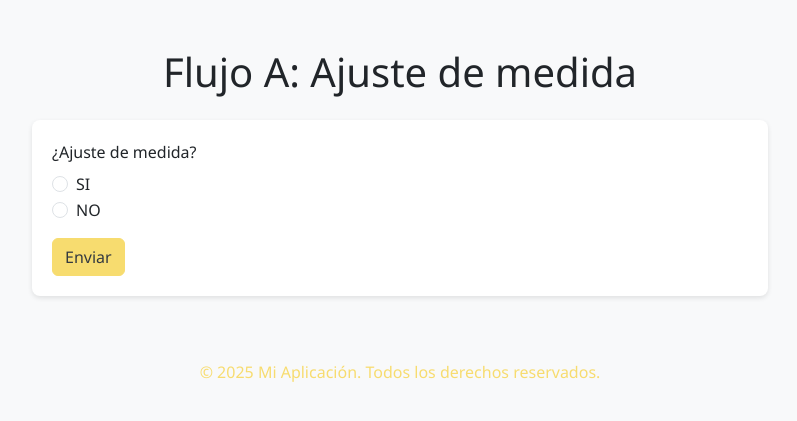
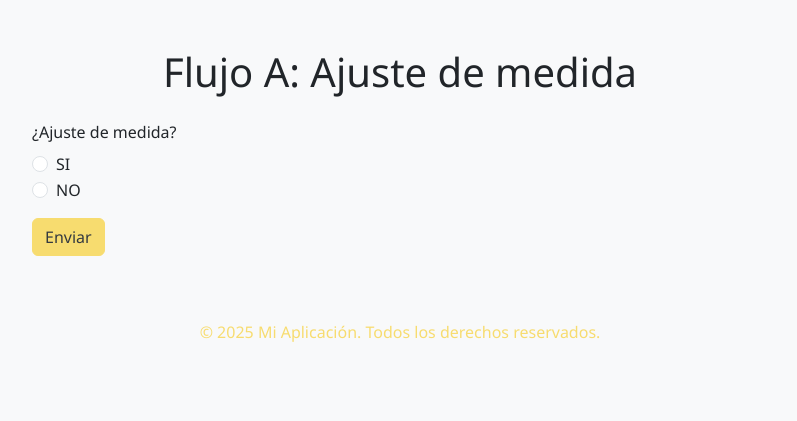
Before and after one commit to Lucianogalizia/PCP, a Flask app: page /flujo_a in a window 1280 px wide. Shown: the part 56-477 px from the top of the page, without its empty margins (240-1037 px from the left). Run offline with Flask 2, Linux system fonts and the light colour scheme.

Commit message:
Update estilos.css

```diff
--- a/static/Css/estilos.css
+++ b/static/Css/estilos.css
@@ -3,7 +3,7 @@
   font-family: 'Segoe UI', Tahoma, Geneva, Verdana, sans-serif;
 }
 
-/* Sobrescribe la clase bg-primary en la barra de navegación */
+/* Sobrescribe la clase bg-primary en la navbar */
 .navbar.bg-primary {
   background-color: #343a40 !important; /* Gris oscuro */
 }
@@ -14,21 +14,13 @@
   color: #F7DC6F !important; /* Amarillo patito */
 }
 
-/* Pie de página con gris oscuro y texto en amarillo patito */
+/* Pie de página: gris oscuro con texto amarillo patito */
 footer {
   background-color: #343a40 !important;
   color: #F7DC6F !important;
 }
 
-/* Estilos para formularios */
-form {
-  background-color: #ffffff;
-  padding: 20px;
-  border-radius: 8px;
-  box-shadow: 0 2px 5px rgba(0,0,0,0.1);
-}
-
-/* Botones primarios en amarillo patito con texto en gris oscuro */
+/* Botones primarios en amarillo patito con texto gris oscuro */
 .btn-primary {
   background-color: #F7DC6F !important;
   border-color: #F7DC6F !important;
```
